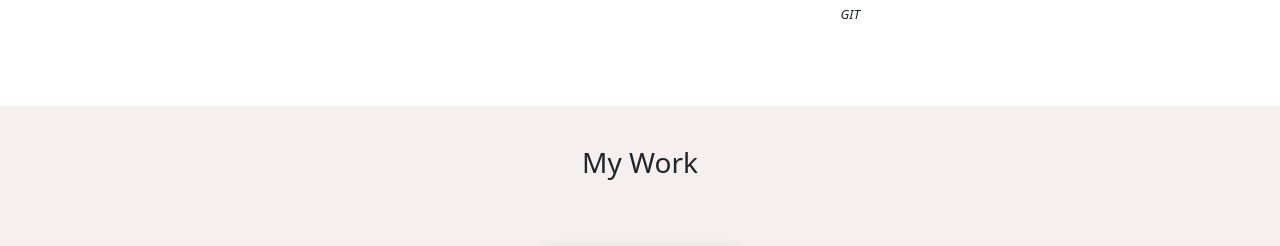
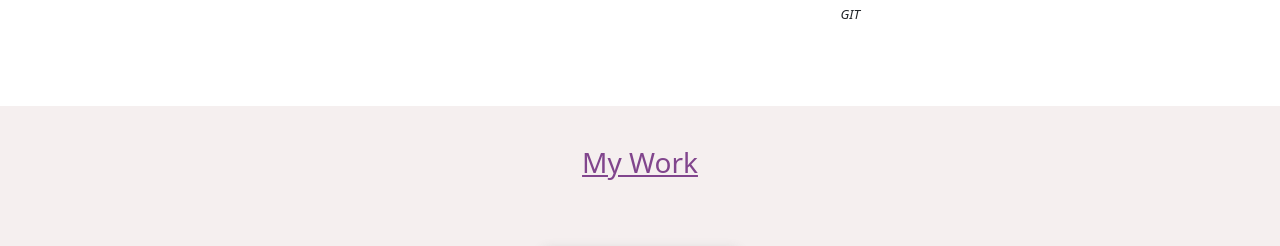
Before and after one commit to abhaypsamrat/React-Portfolio, a React (Create React App) app: page / in a window 1280 px wide. Shown: the part 1738-1984 px from the top of the page. Built offline with nearby package versions, Linux system fonts and the light colour scheme.

Commit message:
updated app.css

```diff
--- a/src/App.css
+++ b/src/App.css
@@ -3,7 +3,9 @@
   background-color: rgb(245, 239, 239);
 }
 .app-project h3 {
+  text-decoration: underline;
   padding: 40px;
+  color: rgb(129, 69, 141);
 }
 .app-p {
   margin: 25px;
```
